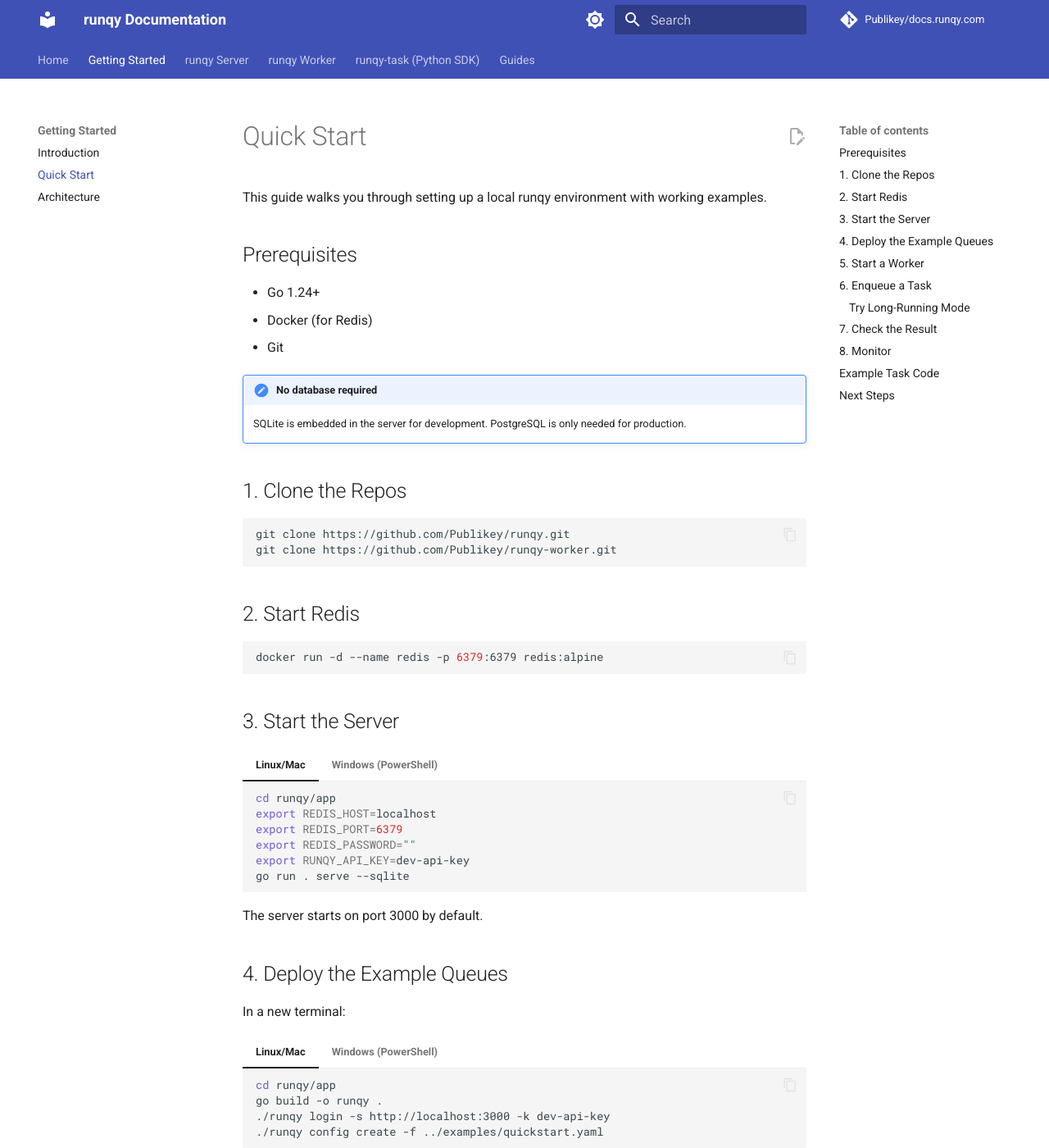
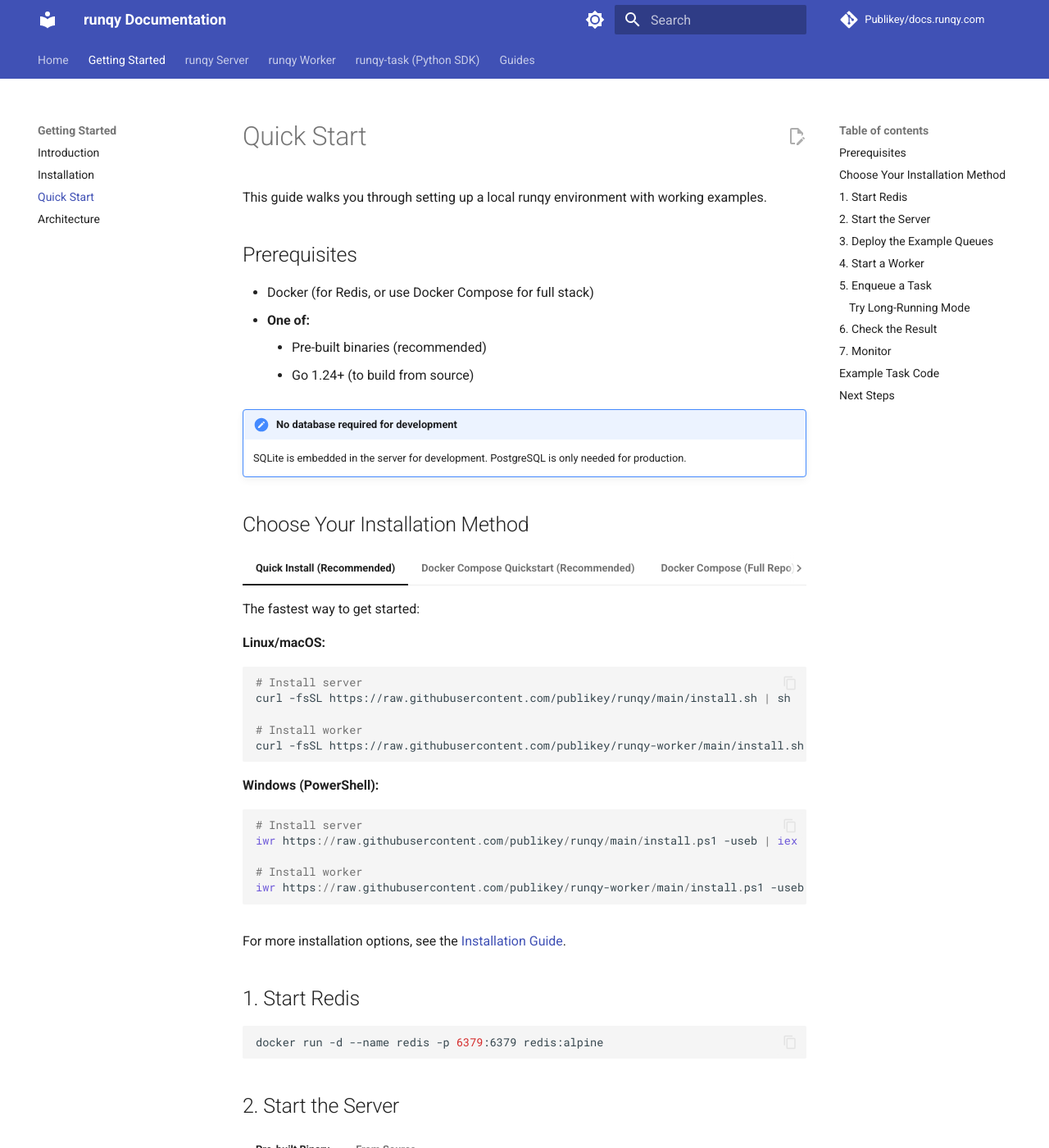
Before and after one commit to Publikey/docs.runqy.com, an MkDocs documentation site: the page built from docs/getting-started/quickstart.md, in a window 1280 px wide and 1400 px high. Shown: the whole window at 82% size. Built offline with MkDocs 1.6.1 and Material for MkDocs 9.7.7, drawn with Linux system fonts in a browser that asks for light colours; comment, search, counter and statistics services are not loaded; some of the changed text lies outside the part shown.

Commit message:
Modify: update doc with alternate installations

````diff
--- a/docs/getting-started/quickstart.md
+++ b/docs/getting-started/quickstart.md
@@ -4,73 +4,173 @@
 
 ## Prerequisites
 
-- Go 1.24+
-- Docker (for Redis)
-- Git
+- Docker (for Redis, or use Docker Compose for full stack)
+- **One of:**
+    - Pre-built binaries (recommended)
+    - Go 1.24+ (to build from source)
 
-!!! note "No database required"
+!!! note "No database required for development"
     SQLite is embedded in the server for development. PostgreSQL is only needed for production.
 
-## 1. Clone the Repos
+## Choose Your Installation Method
 
-```bash
-git clone https://github.com/Publikey/runqy.git
-git clone https://github.com/Publikey/runqy-worker.git
-```
+=== "Quick Install (Recommended)"
 
-## 2. Start Redis
+    The fastest way to get started:
+
+    **Linux/macOS:**
+    ```bash
+    # Install server
+    curl -fsSL https://raw.githubusercontent.com/publikey/runqy/main/install.sh | sh
+
+    # Install worker
+    curl -fsSL https://raw.githubusercontent.com/publikey/runqy-worker/main/install.sh | sh
+    ```
+
+    **Windows (PowerShell):**
+    ```powershell
+    # Install server
+    iwr https://raw.githubusercontent.com/publikey/runqy/main/install.ps1 -useb | iex
+
+    # Install worker
+    iwr https://raw.githubusercontent.com/publikey/runqy-worker/main/install.ps1 -useb | iex
+    ```
+
+=== "Docker Compose Quickstart (Recommended)"
+
+    Run the full stack without cloning the repo:
+
+    ```bash
+    curl -O https://raw.githubusercontent.com/Publikey/runqy/main/docker-compose.quickstart.yml
+    docker-compose -f docker-compose.quickstart.yml up -d
+    ```
+
+    This starts Redis, PostgreSQL, server, and worker. Skip to [Step 5](#5-enqueue-a-task).
+
+=== "Docker Compose (Full Repo)"
+
+    Clone the repo and run the full stack:
+
+    ```bash
+    git clone https://github.com/Publikey/runqy.git
+    cd runqy
+    docker-compose up -d
+    ```
+
+    This starts Redis, PostgreSQL, server, and worker. Skip to [Step 5](#5-enqueue-a-task).
+
+=== "From Source"
+
+    Build from source:
+
+    ```bash
+    git clone https://github.com/Publikey/runqy.git
+    git clone https://github.com/Publikey/runqy-worker.git
+
+    # Build server
+    cd runqy/app && go build -o runqy .
+
+    # Build worker
+    cd ../../runqy-worker && go build -o runqy-worker ./cmd/worker
+    ```
+
+For more installation options, see the [Installation Guide](installation.md).
+
+## 1. Start Redis
 
 ```bash
 docker run -d --name redis -p 6379:6379 redis:alpine
 ```
 
-## 3. Start the Server
+## 2. Start the Server
 
-=== "Linux/Mac"
+=== "Pre-built Binary"
 
-    ```bash
-    cd runqy/app
-    export REDIS_HOST=localhost
-    export REDIS_PORT=6379
-    export REDIS_PASSWORD=""
-    export RUNQY_API_KEY=dev-api-key
-    go run . serve --sqlite
-    ```
+    === "Linux/Mac"
 
-=== "Windows (PowerShell)"
+        ```bash
+        export REDIS_HOST=localhost
+        export REDIS_PORT=6379
+        export REDIS_PASSWORD=""
+        export RUNQY_API_KEY=dev-api-key
+        runqy serve --sqlite
+        ```
 
-    ```powershell
-    cd runqy/app
-    $env:REDIS_HOST = "localhost"
-    $env:REDIS_PORT = "6379"
-    $env:REDIS_PASSWORD = ""
-    $env:RUNQY_API_KEY = "dev-api-key"
-    go run . serve --sqlite
-    ```
+    === "Windows (PowerShell)"
+
+        ```powershell
+        $env:REDIS_HOST = "localhost"
+        $env:REDIS_PORT = "6379"
+        $env:REDIS_PASSWORD = ""
+        $env:RUNQY_API_KEY = "dev-api-key"
+        runqy serve --sqlite
+        ```
+
+=== "From Source"
+
+    === "Linux/Mac"
+
+        ```bash
+        cd runqy/app
+        export REDIS_HOST=localhost
+        export REDIS_PORT=6379
+        export REDIS_PASSWORD=""
+        export RUNQY_API_KEY=dev-api-key
+        go run . serve --sqlite
+        ```
+
+    === "Windows (PowerShell)"
+
+        ```powershell
+        cd runqy/app
+        $env:REDIS_HOST = "localhost"
+        $env:REDIS_PORT = "6379"
+        $env:REDIS_PASSWORD = ""
+        $env:RUNQY_API_KEY = "dev-api-key"
+        go run . serve --sqlite
+        ```
 
 The server starts on port 3000 by default.
 
-## 4. Deploy the Example Queues
+## 3. Deploy the Example Queues
 
 In a new terminal:
 
-=== "Linux/Mac"
+=== "Pre-built Binary"
 
-    ```bash
-    cd runqy/app
-    go build -o runqy .
-    ./runqy login -s http://localhost:3000 -k dev-api-key
-    ./runqy config create -f ../examples/quickstart.yaml
-    ```
+    === "Linux/Mac"
 
-=== "Windows (PowerShell)"
+        ```bash
+        runqy login -s http://localhost:3000 -k dev-api-key
+        runqy config create -f runqy/examples/quickstart.yaml
+        ```
 
-    ```powershell
-    cd runqy/app
-    go build -o runqy.exe .
-    .\runqy.exe login -s http://localhost:3000 -k dev-api-key
-    .\runqy.exe config create -f ..\examples\quickstart.yaml
-    ```
+    === "Windows (PowerShell)"
+
+        ```powershell
+        runqy login -s http://localhost:3000 -k dev-api-key
+        runqy config create -f runqy\examples\quickstart.yaml
+        ```
+
+=== "From Source"
+
+    === "Linux/Mac"
+
+        ```bash
+        cd runqy/app
+        go build -o runqy .
+        ./runqy login -s http://localhost:3000 -k dev-api-key
+        ./runqy config create -f ../examples/quickstart.yaml
+        ```
+
+    === "Windows (PowerShell)"
+
+        ```powershell
+        cd runqy/app
+        go build -o runqy.exe .
+        .\runqy.exe login -s http://localhost:3000 -k dev-api-key
+        .\runqy.exe config create -f ..\examples\quickstart.yaml
+        ```
 
 This deploys two example queues:
 
@@ -79,15 +179,27 @@
 | `quickstart-oneshot` | one_shot | Spawns a new Python process per task |
 | `quickstart-longrunning` | long_running | Keeps Python process alive between tasks |
 
-## 5. Start a Worker
+## 4. Start a Worker
 
 In a new terminal:
 
-```bash
-cd runqy-worker
-cp config.yml.example config.yml
-go run ./cmd/worker
-```
+=== "Pre-built Binary"
+
+    ```bash
+    # Download example config
+    curl -fsSL https://raw.githubusercontent.com/publikey/runqy-worker/main/config.yml.example -o config.yml
+
+    # Start worker
+    runqy-worker -config config.yml
+    ```
+
+=== "From Source"
+
+    ```bash
+    cd runqy-worker
+    cp config.yml.example config.yml
+    go run ./cmd/worker
+    ```
 
 The example config is pre-configured for the quickstart with both queues:
 
@@ -183,7 +295,7 @@
 }
 ```
 
-## 8. Monitor
+## 7. Monitor
 
 Visit [http://localhost:3000/monitoring/](http://localhost:3000/monitoring/) to see the web dashboard.
 
--- a/mkdocs.yml
+++ b/mkdocs.yml
@@ -66,6 +66,7 @@
   - Home: index.md
   - Getting Started:
       - Introduction: getting-started/index.md
+      - Installation: getting-started/installation.md
       - Quick Start: getting-started/quickstart.md
       - Architecture: getting-started/architecture.md
   - runqy Server:
````
Also changed, not shown: other parts of docs/getting-started/quickstart.md (+2 -2 lines), docs/getting-started/installation.md (added, +283 -0 lines), docs/guides/local-development.md (+2 -2 lines), docs/worker/index.md (+84 -2 lines).
